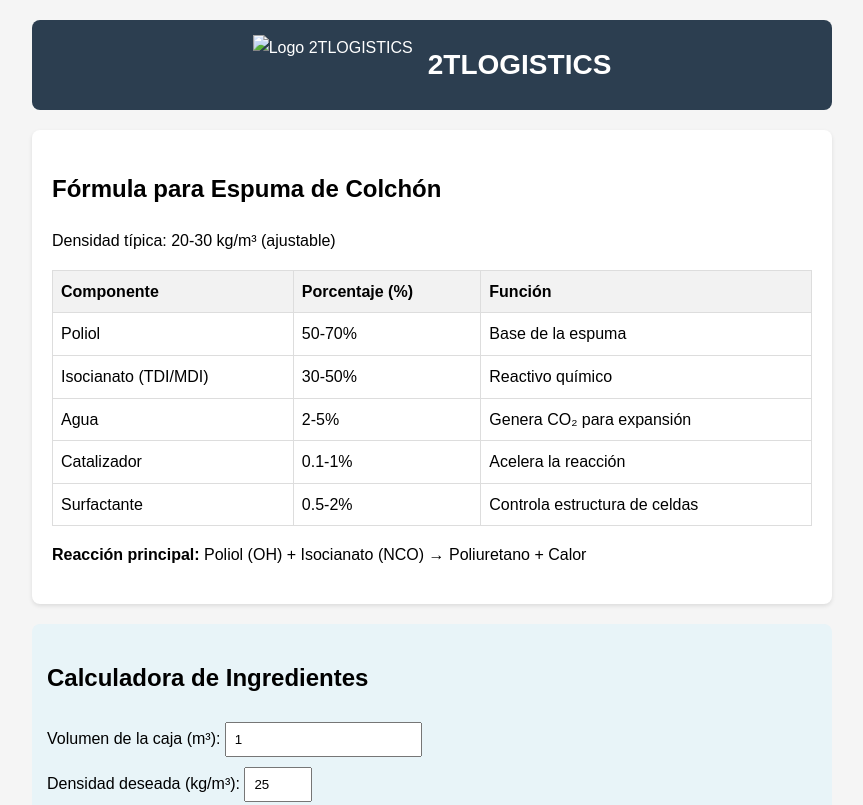
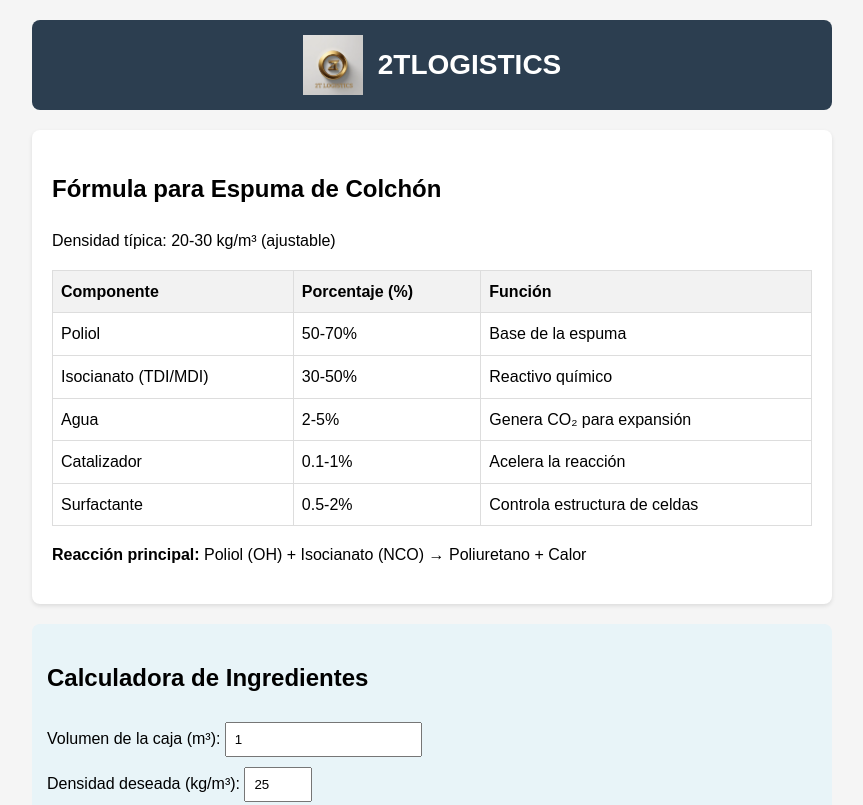
Before and after one commit to 2tlogistics/Foam-, a plain HTML site: page index.html in a window 1280 px wide. Shown: the top 805 px of the page, without its empty margins (208-1071 px from the left). Drawn offline with Linux system fonts and the light colour scheme.

Commit message:
Update index.html

```diff
--- a/index.html
+++ b/index.html
@@ -86,7 +86,7 @@
 <body>
     <div class="header">
         <!-- Reemplaza "logo.png" con la ruta de tu logo -->
-        <img src="2TLOGISTICS_20250430_143125_0000" alt="Logo 2TLOGISTICS">
+        <img src="2TLOGISTICS_20250430_143125_0000.png" alt="Logo 2TLOGISTICS">
         <h1>2TLOGISTICS</h1>
     </div>
 
```
